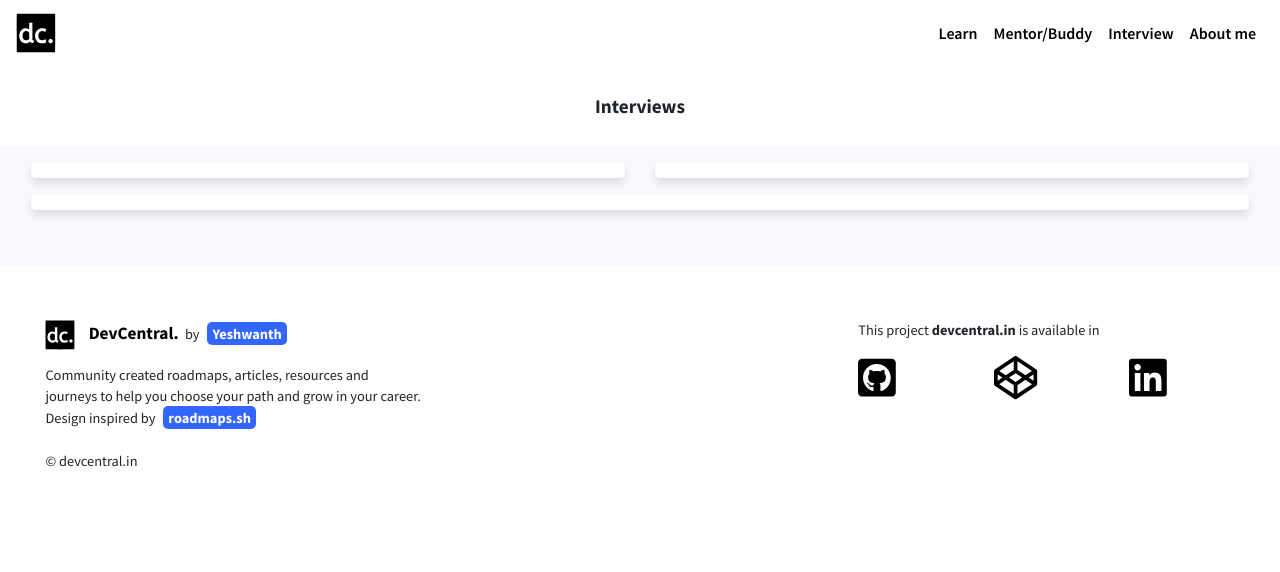
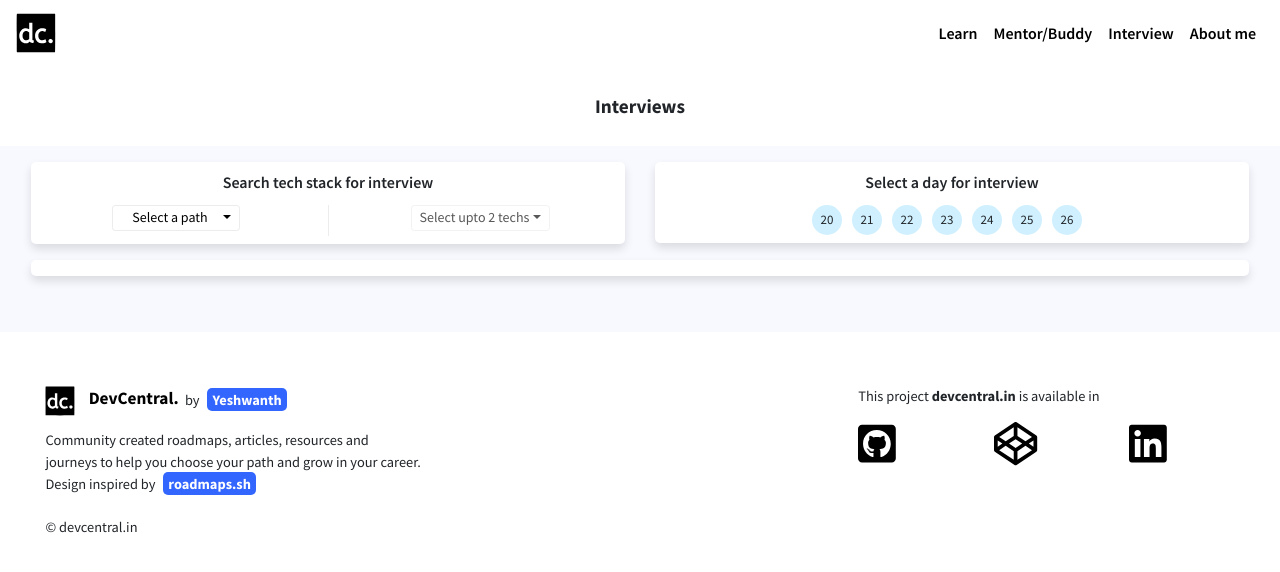
Before and after one commit to yeshwanth581/devcentral, a React (Create React App) app: page /interviews in a window 1280 px wide. Shown: the top 572 px of the page. Built offline with nearby package versions, Linux system fonts and the light colour scheme.

Commit message:
Interview Modules intial commit

```diff
--- /dev/null
+++ b/src/components/interview/InterviewDaysList.js
@@ -0,0 +1,55 @@
+import React from "react";
+import { Col, Row, OverlayTrigger, Tooltip } from "react-bootstrap";
+
+let dayMapper = [
+  "Sunday",
+  "Monday",
+  "Tuesday",
+  "Wednesday",
+  "Thursday",
+  "Friday",
+  "Saturday"
+];
+
+const next7Days = new Array(7).fill(0).map((i, ind) => {
+  let dateVal = new Date(new Date().setDate(new Date().getDate() + ind));
+  return { day: dayMapper[dateVal.getDay()], date: dateVal.getDate() };
+});
+
+const InterviewDaysList = () => {
+  const [selectedDay, setSelectedDay] = [""];
+
+  const daysSchedule = next7Days.map((i, index) => (
+    <OverlayTrigger
+      key={index}
+      overlay={<Tooltip>{"Click to view slots for " + i.day}</Tooltip>}
+    >
+      <span
+        className={
+          selectedDay === i.day
+            ? "schedule-badge center-align selected-day"
+            : "schedule-badge center-align"
+        }
+        onClick={() => {
+          setSelectedDay(i.day);
+        }}
+      >
+        {i.date}
+      </span>
+    </OverlayTrigger>
+  ));
+
+  return (
+    <>
+      <div className="card-heading">Select a day for interview</div>
+      <div className="card-description page-description">
+        <Row>
+          <Col className="center-align">
+            <div className="schedule-container">{daysSchedule}</div>
+          </Col>
+        </Row>
+      </div>
+    </>
+  );
+};
+export default InterviewDaysList;
--- /dev/null
+++ b/src/components/interview/InterviewFilter.js
@@ -0,0 +1,109 @@
+import React, { useState, useEffect } from "react";
+import { Col, Row, DropdownButton, Dropdown } from "react-bootstrap";
+
+const pathsList = [
+  { label: "Frontend", value: "Frontend" },
+  { label: "Backend", value: "Backend" },
+  { label: "FullStack", value: "FullStack" },
+  { label: "Devops", value: "Devops" },
+  { label: "AI/ML", value: "AI/ML" }
+];
+
+const techList = [
+  { label: ["FullStack", "Frontend"], value: "JS" },
+  { label: ["FullStack", "Frontend"], value: "HTML" },
+  { label: ["FullStack", "Frontend"], value: "CSS" },
+  { label: ["FullStack", "Frontend"], value: "React.js" },
+  { label: ["FullStack", "Frontend"], value: "Angular" },
+  { label: ["FullStack", "Frontend"], value: "Vue.js" },
+  { label: ["FullStack", "Backend"], value: "Node.js" },
+  { label: ["FullStack", "Backend"], value: "Java" },
+  { label: ["FullStack", "Backend"], value: "Spring Boot" },
+  { label: ["FullStack", "Backend"], value: "Spring" },
+  { label: ["Devops"], value: "Jenkins" },
+  { label: ["Devops"], value: "Docker" },
+  { label: ["Devops"], value: "Kubernetes" }
+];
+
+const InterviewFilter = () => {
+  const [path, setPath] = useState("Select a path");
+  const [tech, setTech] = useState("Select upto 2 techs");
+
+  const pathDropDownitems = pathsList.map((pathData) => {
+    return (
+      <Dropdown.Item
+        key={pathData.value}
+        className="path-dropdown-item"
+        onClick={() => setPath(pathData.value)}
+      >
+        {pathData.label}
+      </Dropdown.Item>
+    );
+  });
+  let techDropDownitems = techList.map((techData) =>
+    techData.label.includes(path) ? (
+      <Dropdown.Item
+        key={techData.value}
+        className={
+          tech.split(", ").includes(techData.value)
+            ? "path-dropdown-item dropdown-item-selected"
+            : "path-dropdown-item"
+        }
+        onClick={() => setSelectedTech(techData.value)}
+      >
+        {tech.split(", ").includes(techData.value) ? (
+          <>{techData.value}</>
+        ) : (
+          techData.value
+        )}
+      </Dropdown.Item>
+    ) : null
+  );
+
+  let setSelectedTech = (val) => {
+    console.log(tech.split(", "), val, tech.split(", ").includes(val));
+    if (tech.split(", ").includes(val)) {
+      let techList = tech.split(", ").filter((i) => i !== val);
+      techList.length === 0 ? (techList = ["Select upto 2 techs"]) : null;
+      setTech(techList.join(", "));
+    } else {
+      if (tech.split(", ").length < 2) {
+        let techList = [...tech.split(", "), val].filter(
+          (i) => i !== "Select upto 2 techs"
+        );
+        setTech(techList.join(", "));
+      }
+    }
+  };
+
+  useEffect(() => {
+    setTech("Select upto 2 techs");
+  }, [path]);
+
+  return (
+    <>
+      <div className="card-heading">Search tech stack for interview</div>
+      <div className="card-description page-description interview-filter">
+        <Row>
+          <Col className="vertical_line">
+            <DropdownButton id="dropdown" size="sm" title={path}>
+              {pathDropDownitems}
+            </DropdownButton>
+          </Col>
+
+          <Col className="center-align">
+            <DropdownButton
+              id="dropdown"
+              size="sm"
+              disabled={path.includes("Select a path") ? true : false}
+              title={tech}
+            >
+              {techDropDownitems}
+            </DropdownButton>
+          </Col>
+        </Row>
+      </div>
+    </>
+  );
+};
+export default InterviewFilter;
--- a/src/components/interview/Interviews.js
+++ b/src/components/interview/Interviews.js
@@ -2,17 +2,23 @@ import React from "react";
 import { Container, Row, Col } from "react-bootstrap";
 import CardContainer from "../commons/CardContainer";
 import Footer from "../home/Footer";
+import InterviewDaysList from "./InterviewDaysList";
+import InterviewFilter from "./InterviewFilter";
 
 const Interviews = () => {
   return (
     <Container fluid>
       <div className="section-heading">Interviews</div>
-      <Row className="mentor-buddy cardsList">
+      <Row className="interview cardsList">
         <Col xs={12} sm={12} md={12} lg={6} xl={6}>
-          <CardContainer></CardContainer>
+          <CardContainer>
+            <InterviewFilter />
+          </CardContainer>
         </Col>
         <Col xs={12} sm={12} md={12} lg={6} xl={6}>
-          <CardContainer></CardContainer>
+          <CardContainer>
+            <InterviewDaysList />
+          </CardContainer>
         </Col>
         <Col xs={12} sm={12} md={12} lg={12} xl={12}>
           <CardContainer></CardContainer>
--- a/src/styles/styles.scss
+++ b/src/styles/styles.scss
@@ -77,6 +77,19 @@ $backgroundColor: white;
     float: right;
     margin-top: 5px;
   }
+}
+.dropdown-menu {
+  max-height: 10em;
+  overflow: auto;
+}
+.dropdown-item {
+  font-size:0.9em;
+  padding: 0 0.5em 0.5em 0.5em;
+}
+.dropdown-item-selected {
+  background-color: #3366FF;
+  color: white;
+  margin-bottom: 2px;
 }
 
 .card-container {
@@ -184,14 +197,6 @@ $backgroundColor: white;
     .buddy-name {
       margin-bottom: 5px;
     }
-    .dropdown-menu {
-      max-height: 10em;
-      overflow: auto;
-    }
-    .dropdown-item {
-      font-size:0.9em;
-      padding: 0 0.5em 0.5em 0.5em;
-    }
   }
   .mentorList {
     padding: 0em;
@@ -277,3 +282,27 @@ $backgroundColor: white;
     }
   }
 }
+
+.interview {
+  background-color: ghostwhite;
+  .interview-filter {
+    margin-top: 10px;
+  }
+  .schedule-badge {
+    text-align: center;
+    height: 30px;
+    width: 30px;
+    background-color: #D0F0FF;//#FFE9B8
+    border-radius: 50%;
+    display: inline-flex;
+    font-size: 0.9em;
+    margin-right: 10px;
+    margin-top: 10px;
+    &:hover {
+      text-decoration: underline;
+    }
+  &.selected-day {
+    background-color: #50AFFF;
+  }
+  }
+}
```
Also changed, not shown: src/components/interview/InterviewListCards.js (added, +27 -0 lines).
